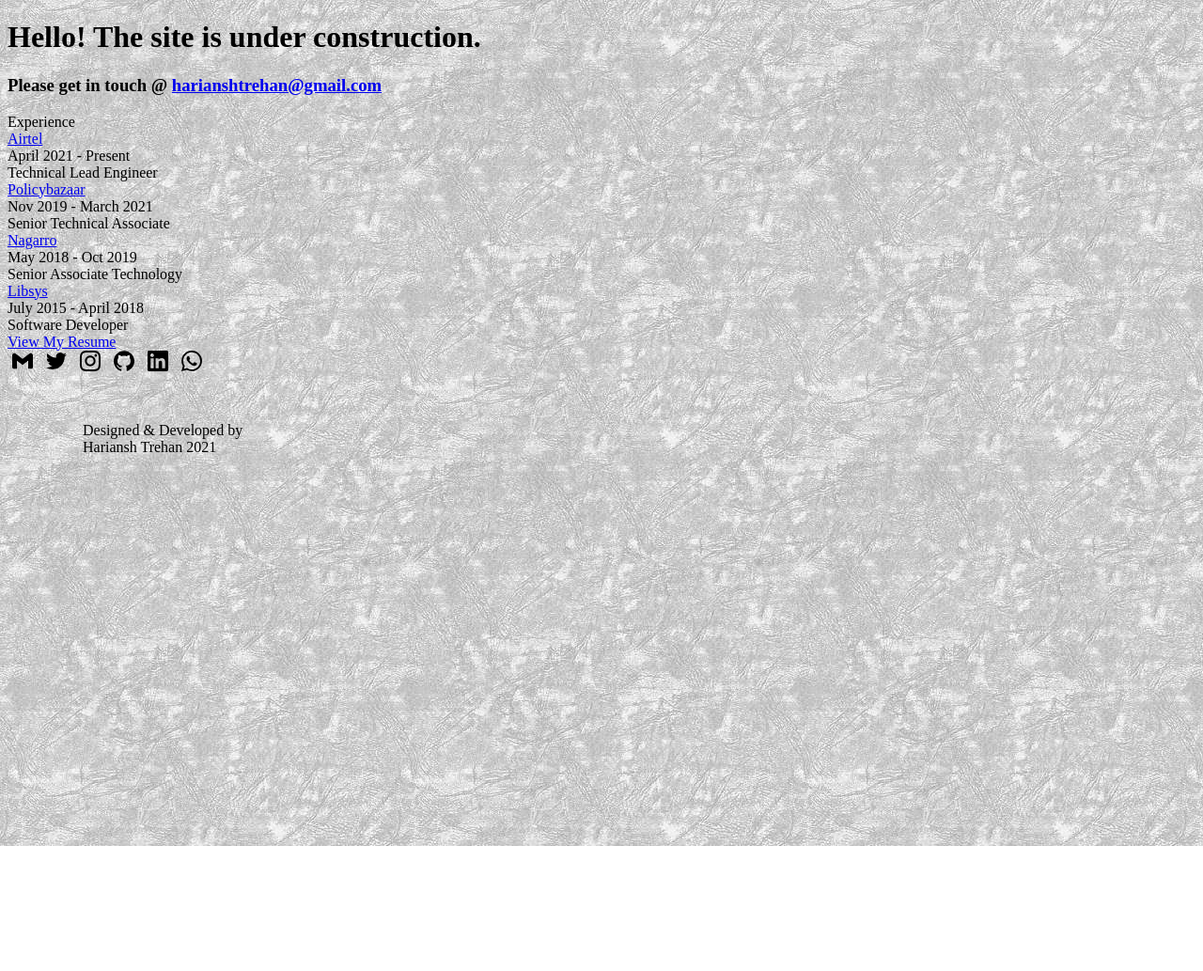
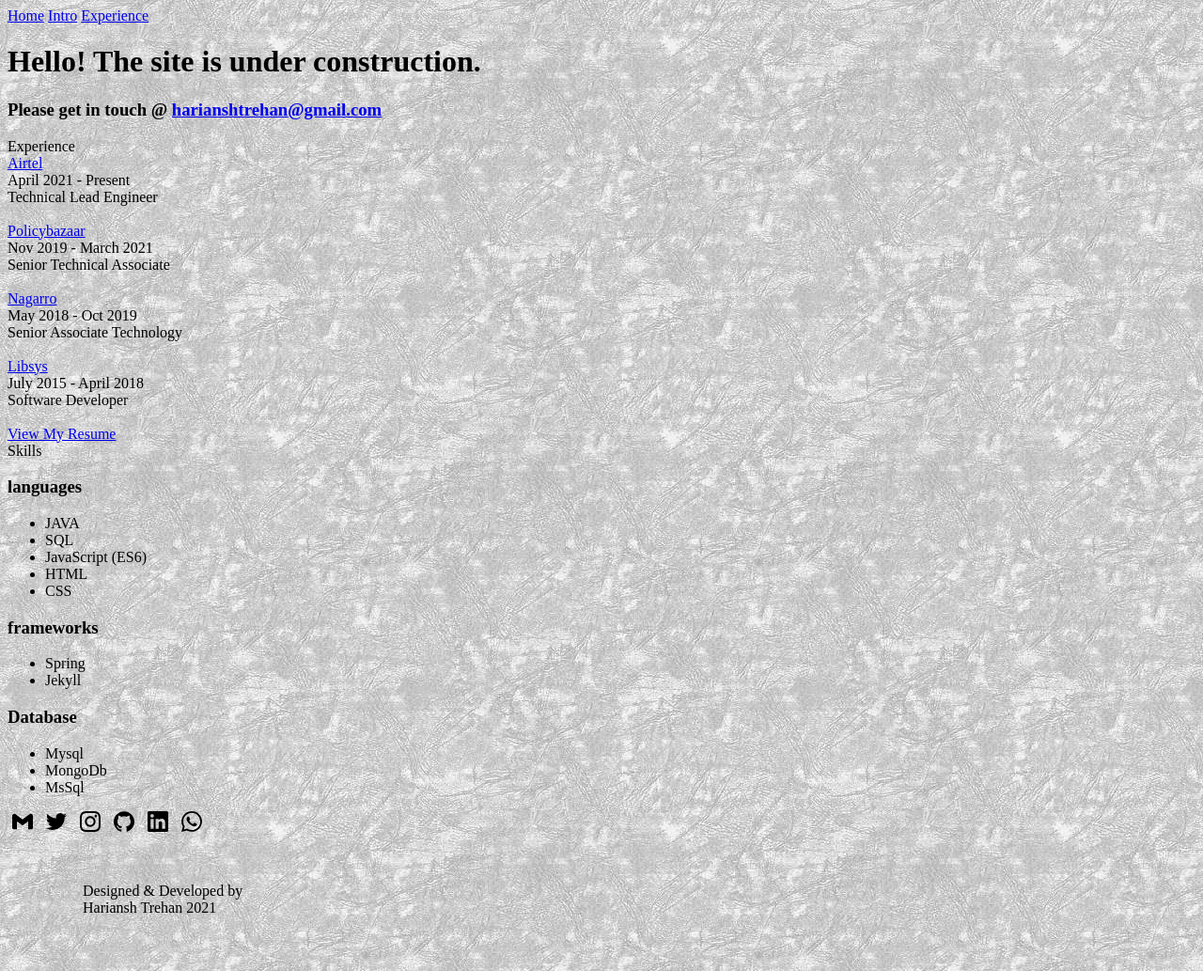
Before and after one commit to harianshtrehan/harianshtrehan.github.io, a Jekyll site: the page built from index.html, in a window 1280 px wide. Shown: the whole page at 94% size. Built offline with Jekyll 4.4.1, drawn with Linux system fonts in a browser that asks for light colours; nearby versions of some CDN libraries; before the commit the page ends 900 px from its top, so only the background shows below that.

Commit message:
Skills Added

```diff
--- /dev/null
+++ b/_data/skills.yml
@@ -0,0 +1,11 @@
+-
+  type : languages
+  value : [ JAVA, SQL, JavaScript (ES6), HTML, CSS ]
+
+-
+  type : frameworks
+  value : [ Spring, Jekyll ]
+
+-
+  type : Database
+  value : [ Mysql, MongoDb, MsSql ]
--- a/_includes/experience.html
+++ b/_includes/experience.html
@@ -5,16 +5,19 @@
             {% for job in site.data.experience %}
             <div class="job">
                 <div class="time-place">
-                    <div class="job__company">
+                    <div class="job_company">
                         <a href="{{job.url}}" target="_blank">{{job.company}}</a>
                     </div>
-                    <div class="job__time">{{job.time}}</div>
+                    <div class="job_time">{{job.time}}</div>
                 </div>
-                <div class="job__position">{{job.position}}</div>
+                <div class="job_position">{{job.position}}</div>
+                <br>
             </div>
             {% endfor %}
         </div>
 
-        <a class="arrow-link" href="{{site.resume}}" target="_blank">View My Resume</a>
+        <div>
+            <a class="arrow-link" href="{{site.resume}}" target="_blank">View My Resume</a>
+        </div>
     </div>
 </section>
--- /dev/null
+++ b/_includes/navigation.html
@@ -0,0 +1,5 @@
+<nav>
+    <a href="/">Home</a>
+    <a href="/intro.html">Intro</a>
+    <a href="/expe.html">Experience</a>
+</nav>
--- /dev/null
+++ b/_includes/skills.html
@@ -0,0 +1,19 @@
+<section class="section experience">
+    <div class="section__title">Skills</div>
+    <div class="section__content">
+        <div class="skills">
+            {% for skill in site.data.skills %}
+            <div class="skill">
+                <h3>{{skill.type}}</h3>
+                <div class="skill">
+                    <ul>
+                        {% for skillItem in skill.value %}
+                        <li>{{skillItem}}</li>
+                        {% endfor %}
+                    </ul>
+                </div>
+            </div>
+            {% endfor %}
+        </div>
+    </div>
+</section>
--- a/_layouts/default.html
+++ b/_layouts/default.html
@@ -5,6 +5,7 @@
 </head>
 <body>
     {% include scripts.html %}
+    {% include navigation.html %}
     {{ content }}
 </body>
 </html>
--- a/index.html
+++ b/index.html
@@ -6,5 +6,6 @@
     {% include header.html %}
     {% include intro.html %}
     {% include experience.html %}
+    {% include skills.html %}
     {% include footer.html %}
 </div>
```
Also changed, not shown: 1 other file.
